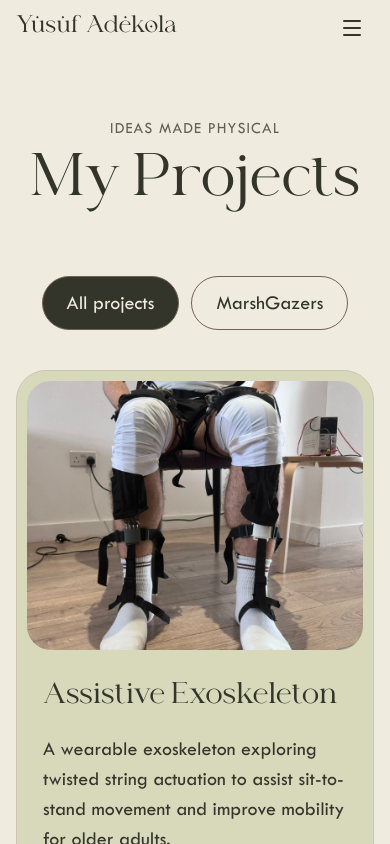
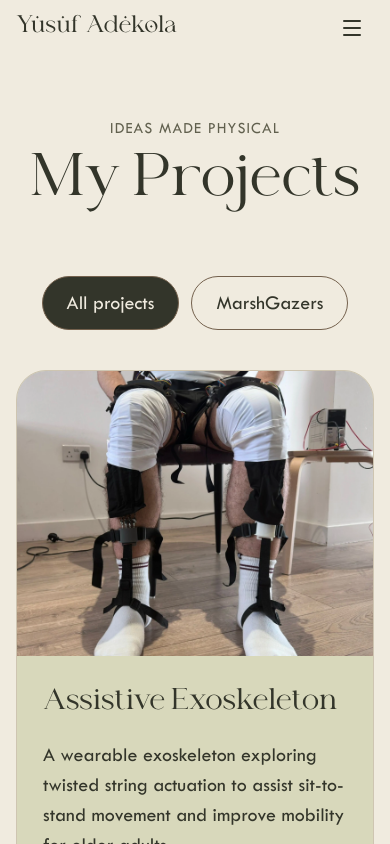
Before and after one commit to Mobolade0/portfolio, a Next.js app: page /projects in a window 390 px wide. Shown: the top 844 px of the page. Built offline with nearby package versions, Linux system fonts and the light colour scheme.

Commit message:
Remove rover review scores and make project card images flush

```diff
--- a/app/globals.css
+++ b/app/globals.css
@@ -1705,7 +1705,7 @@ body { font-size: clamp(1.125rem, 1.25vw, 1.5rem); }
 .catalog-card[data-project="tree-climbing-robot"] { background: #cbd1bb; }
 .catalog-card[data-project="olympus-basic"] { background: #e6decc; }
 .catalog-card[data-project="olympus-advanced"] { background: #d5cbb6; }
-.catalog-card > img { display: block; width: 100%; height: clamp(200px, 24vw, 400px); object-fit: contain; padding: 16px; }
+.catalog-card > img { display: block; width: 100%; height: auto; aspect-ratio: 3 / 2; object-fit: cover; padding: 0; }
 .catalog-card > div { padding: 24px; }
 .catalog-card h3 { font-size: clamp(1.75rem, 2.3vw, 2.75rem); }
 .catalog-card p { font-size: 1.25rem; line-height: 1.5; }
@@ -1993,13 +1993,13 @@ body { font-size: clamp(1.125rem, 1.25vw, 1.5rem); }
   }
 
   .catalog-card > img {
-    width: calc(100% - 20px);
+    width: 100%;
     height: auto;
     max-height: none;
-    margin: 10px auto 0;
+    margin: 0;
     padding: 0;
     object-fit: contain;
-    border-radius: 24px;
+    border-radius: 0;
   }
 
   .catalog-card > div {
@@ -2051,7 +2051,7 @@ body { font-size: clamp(1.125rem, 1.25vw, 1.5rem); }
 }
 
 .catalog-card > img {
-  aspect-ratio: 4 / 3;
+  aspect-ratio: 3 / 2;
   object-fit: cover;
 }
 
@@ -2093,7 +2093,7 @@ body { font-size: clamp(1.125rem, 1.25vw, 1.5rem); }
 @media (max-width: 600px) {
   .catalog-card > img,
   .catalog-marsh-group .catalog-card > img {
-    width: calc(100% - 20px);
+    width: 100%;
     height: auto;
     aspect-ratio: auto;
     object-fit: cover;
--- a/components/marshgazers-overview.tsx
+++ b/components/marshgazers-overview.tsx
@@ -16,6 +16,6 @@ export function MarshGazersOverview() {
       <Link className="marsh-competition-card" href="/projects/olympus-basic" data-reveal><img src="/media/olympus-basic/rover-ral-space.webp" alt="Tracked Basic Stream rover on the vibration bed at RAL Space" width={1600} height={1066} loading="lazy" /><div><p className="eyebrow">2024–25 / UKSEDS × RAL Space</p><h3>Olympus Basic</h3><p>Teleoperated reconnaissance. Tracks, a two-joint camera arm and QR image collection.</p><span>Explore the first season <InlineArrow /></span></div></Link>
       <Link className="marsh-competition-card marsh-competition-advanced" href="/projects/olympus-advanced" data-reveal style={{transitionDelay:"180ms"}}><img src="/media/olympus-advanced/rover-sand.webp" alt="Advanced Stream rover close up on the sand course" width={1600} height={1066} loading="lazy" /><div><p className="eyebrow">2025–26 / UKSEDS × Airbus</p><h3>Olympus Advanced</h3><p>Planetary sampling. Four-wheel mobility, a RASSOR-inspired drum and a design towards autonomy.</p><span>Explore the next mission <InlineArrow /></span></div></Link>
     </div></div></section>
-    <section className="hex-section hex-section-tinted" aria-labelledby="marsh-awards"><div className="hex-section-inner"><div data-reveal><p className="eyebrow">04 / Recognition along the way</p><h2 id="marsh-awards">What we brought home.</h2></div><div className="marsh-awards"><div className="hex-story-card" data-reveal><p className="eyebrow">Basic Stream / 2024–25</p><Crown className="award-crown award-silver" aria-label="Silver crown"/><h3>2nd place nationally</h3><p>Best Automation Award<br />Best Outreach Award</p></div><div className="hex-story-card" data-reveal style={{transitionDelay:"180ms"}}><p className="eyebrow">Advanced Stream / 2025–26</p><Crown className="award-crown award-bronze" aria-label="Bronze crown"/><h3>3rd place nationally</h3><p>Best Critical Design Review: 89/100.<br/>Preliminary Design Report: 73/100, Grade A.</p></div></div></div></section>
+    <section className="hex-section hex-section-tinted" aria-labelledby="marsh-awards"><div className="hex-section-inner"><div data-reveal><p className="eyebrow">04 / Recognition along the way</p><h2 id="marsh-awards">What we brought home.</h2></div><div className="marsh-awards"><div className="hex-story-card" data-reveal><p className="eyebrow">Basic Stream / 2024–25</p><Crown className="award-crown award-silver" aria-label="Silver crown"/><h3>2nd place nationally</h3><p>Best Automation Award<br />Best Outreach Award</p></div><div className="hex-story-card" data-reveal style={{transitionDelay:"180ms"}}><p className="eyebrow">Advanced Stream / 2025–26</p><Crown className="award-crown award-bronze" aria-label="Bronze crown"/><h3>3rd place nationally</h3><p>Best Critical Design Review.</p></div></div></div></section>
   </article>;
 }
--- a/content/marshgazers.ts
+++ b/content/marshgazers.ts
@@ -34,7 +34,7 @@ export const roverStories = {
       { title: "Collect, carry, deposit.", body: "The sampling design drew on the RASSOR principle: counter-rotating bucket drums working in loose regolith. I led adaptation of the concept to our manufacturing resources and the competition's collection and deposition constraints." },
       { title: "Design towards autonomy.", body: "The mission architecture targeted onboard localisation and mapping, path planning and obstacle avoidance, with supervised teleoperation as a recovery mode. These were design goals; a fully autonomous end-to-end mission is not claimed here." },
     ],
-    result: "We placed third nationally and won Best Critical Design Review (CDR), scoring 89/100. Our Preliminary Design Report had also received 73/100, a Grade A. The photographs show the final hardware and field preparation behind that design work.",
+    result: "We placed third nationally and won Best Critical Design Review. The photographs show the final hardware and field preparation behind that design work.",
     reflection: "Moving from a camera rover to a sampling system meant coordinating mobility, excavation, sensing and software around one mission. The available evidence supports the design work, assembled vehicle and review award; it does not establish a measured autonomous sampling success rate.",
     frames: [
       {file:"rover-bench.webp", title:"Packaging the system", caption:"Mobility, sensing and sampling in one assembly.", context:"The assembled rover on its support stand shows how the wheels, chassis, electronics and sensing were packaged. I led the mechanical subteam, with mobility and sampling architecture and CAD/CAM among my responsibilities."},
--- a/content/projects.ts
+++ b/content/projects.ts
@@ -17,7 +17,7 @@ export const projects: Project[] = [
     summary: "A primarily autonomous Mars rover developed with Team MarshGazers for the UKSEDS and Airbus Olympus Rover Trials Advanced Stream, designed to collect planetary samples.",
     contributions: ["Led the mechanical subteam through concept selection, engineering justification and prototyping.", "Led mobility and sampling architecture development, with CAD and CAM in Autodesk Fusion 360.", "Presented build plans, risks and engineering trade-offs to supervisors and workshop stakeholders."],
     decisions: ["Selected a four-wheel skid-steer mobility architecture.", "Adapted the bucket drum collection principle used in NASA RASSOR concepts to the team's manufacturing resources and rover constraints."],
-    teamOutcomes: ["Preliminary Design Report: 73/100, Grade A.", "Won Best CDR at the final competition."],
+    teamOutcomes: ["Best Critical Design Review."],
     evidenceLimits: ["Further final-build, test and competition evidence awaits the project reports and media archive."],
     tags: ["Mechanical design", "CAD / CAM", "Leadership"], media: projectMedia["olympus-advanced"], source: masterSource,
   },
```
